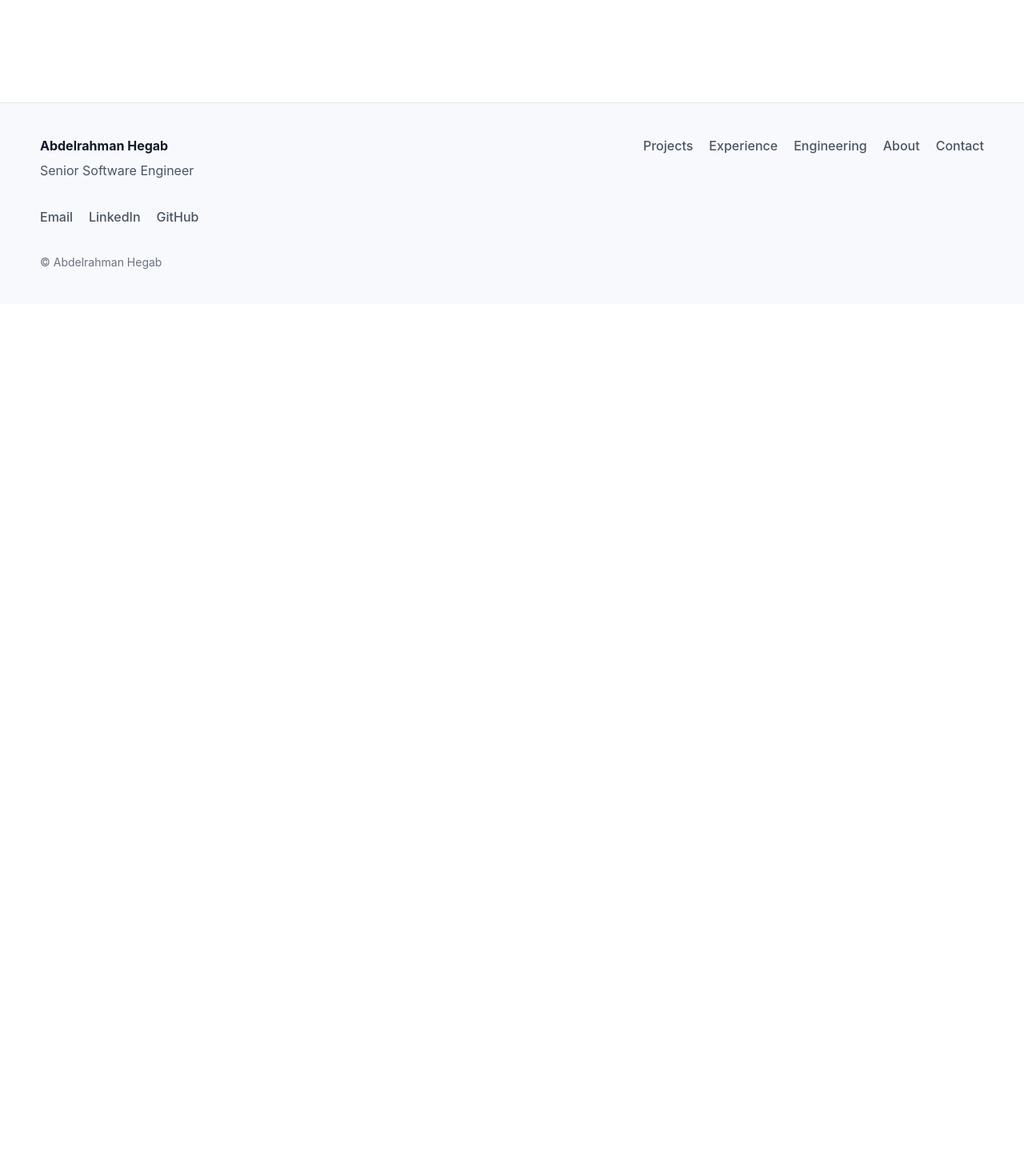
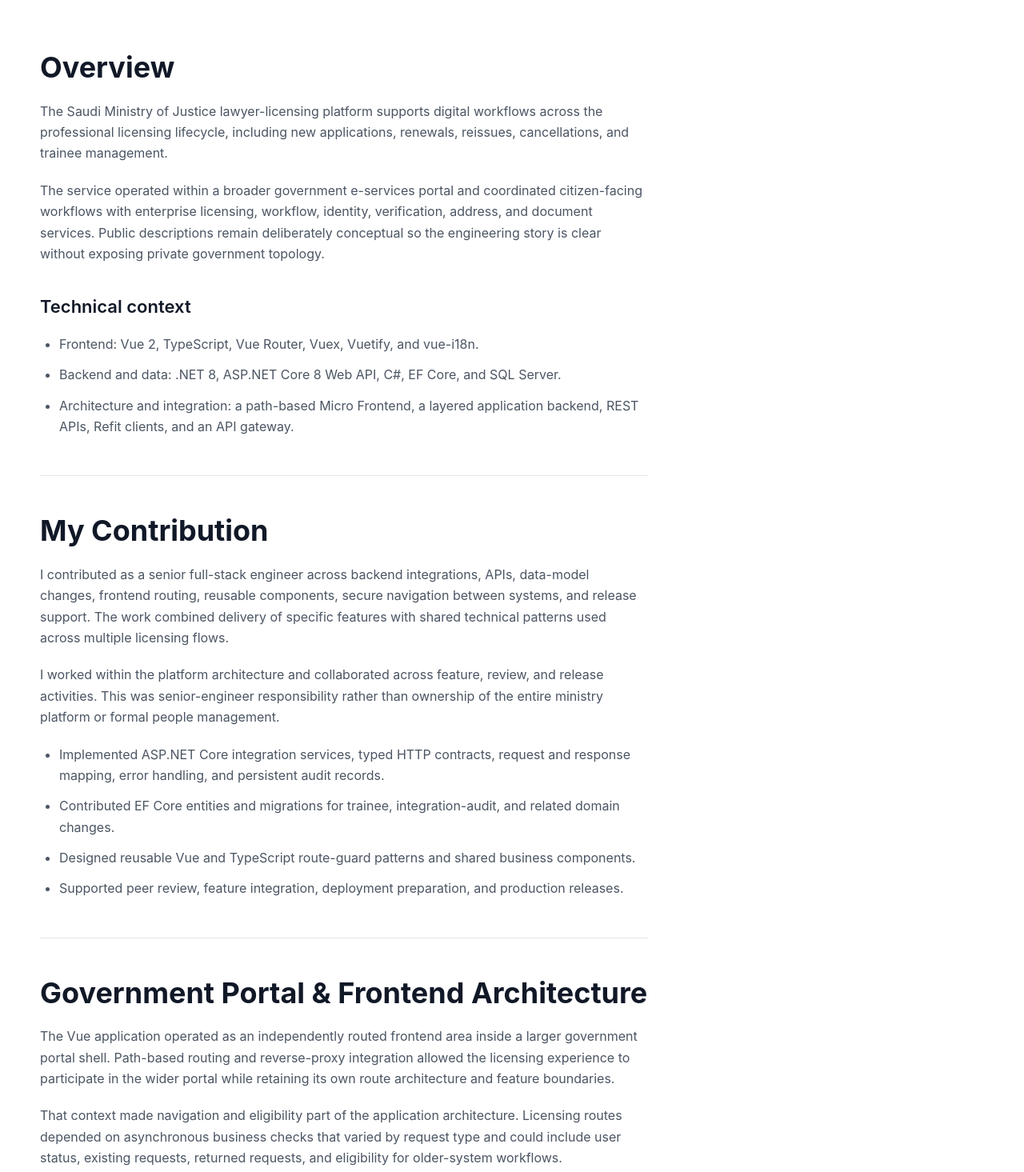
Before and after one commit to abdelrahman-nasser/abdelrahman-portfolio, an Angular app: page /projects/moj-lawyer-licensing in a window 1280 px wide. Shown: the part 625-2090 px from the top of the page at 80% size. Before the commit the page ends 1005 px from the top, so only its background shows below. Built offline with nearby package versions, Linux system fonts and the light colour scheme.

Commit message:
feat: add MOJ lawyer licensing case study

```diff
--- a/src/app/content/index.ts
+++ b/src/app/content/index.ts
@@ -14,6 +14,7 @@ export { expertiseGroups } from './expertise.content';
 export { portfolioProfile } from './profile.content';
 export {
   findProjectCaseStudy,
+  mojLawyerLicensingCaseStudy,
   projectCaseStudies,
   uplandFileBoundCaseStudy,
 } from './project-case-studies';
--- a/src/app/content/project-case-studies/index.ts
+++ b/src/app/content/project-case-studies/index.ts
@@ -1,10 +1,13 @@
 import type { ProjectCaseStudy } from '../../models/project.models';
+import { mojLawyerLicensingCaseStudy } from './moj-lawyer-licensing.content';
 import { uplandFileBoundCaseStudy } from './upland-filebound.content';
 
+export { mojLawyerLicensingCaseStudy } from './moj-lawyer-licensing.content';
 export { uplandFileBoundCaseStudy } from './upland-filebound.content';
 
 export const projectCaseStudies = [
   uplandFileBoundCaseStudy,
+  mojLawyerLicensingCaseStudy,
 ] as const satisfies readonly ProjectCaseStudy[];
 
 export function findProjectCaseStudy(projectId: string): ProjectCaseStudy | undefined {
--- /dev/null
+++ b/src/app/content/project-case-studies/moj-lawyer-licensing.content.ts
@@ -0,0 +1,118 @@
+import type { ProjectCaseStudy } from '../../models/project.models';
+
+export const mojLawyerLicensingCaseStudy = {
+  projectId: 'moj-lawyer-licensing',
+  sections: [
+    {
+      id: 'overview',
+      title: 'Overview',
+      paragraphs: [
+        'The Saudi Ministry of Justice lawyer-licensing platform supports digital workflows across the professional licensing lifecycle, including new applications, renewals, reissues, cancellations, and trainee management.',
+        'The service operated within a broader government e-services portal and coordinated citizen-facing workflows with enterprise licensing, workflow, identity, verification, address, and document services. Public descriptions remain deliberately conceptual so the engineering story is clear without exposing private government topology.',
+      ],
+      subsections: [
+        {
+          title: 'Technical context',
+          bullets: [
+            'Frontend: Vue 2, TypeScript, Vue Router, Vuex, Vuetify, and vue-i18n.',
+            'Backend and data: .NET 8, ASP.NET Core 8 Web API, C#, EF Core, and SQL Server.',
+            'Architecture and integration: a path-based Micro Frontend, a layered application backend, REST APIs, Refit clients, and an API gateway.',
+          ],
+        },
+      ],
+    },
+    {
+      id: 'my-contribution',
+      title: 'My Contribution',
+      paragraphs: [
+        'I contributed as a senior full-stack engineer across backend integrations, APIs, data-model changes, frontend routing, reusable components, secure navigation between systems, and release support. The work combined delivery of specific features with shared technical patterns used across multiple licensing flows.',
+        'I worked within the platform architecture and collaborated across feature, review, and release activities. This was senior-engineer responsibility rather than ownership of the entire ministry platform or formal people management.',
+      ],
+      bullets: [
+        'Implemented ASP.NET Core integration services, typed HTTP contracts, request and response mapping, error handling, and persistent audit records.',
+        'Contributed EF Core entities and migrations for trainee, integration-audit, and related domain changes.',
+        'Designed reusable Vue and TypeScript route-guard patterns and shared business components.',
+        'Supported peer review, feature integration, deployment preparation, and production releases.',
+      ],
+    },
+    {
+      id: 'government-portal-and-frontend-architecture',
+      title: 'Government Portal & Frontend Architecture',
+      paragraphs: [
+        'The Vue application operated as an independently routed frontend area inside a larger government portal shell. Path-based routing and reverse-proxy integration allowed the licensing experience to participate in the wider portal while retaining its own route architecture and feature boundaries.',
+        'That context made navigation and eligibility part of the application architecture. Licensing routes depended on asynchronous business checks that varied by request type and could include user status, existing requests, returned requests, and eligibility for older-system workflows.',
+      ],
+      subsections: [
+        {
+          title: 'Composable eligibility guards',
+          paragraphs: [
+            'I designed reusable guard factories and composition utilities so routes could assemble the checks they needed without repeating complex conditional logic. This kept business-rule enforcement consistent as workflows evolved and gave asynchronous checks a predictable place in the routing layer.',
+          ],
+        },
+        {
+          title: 'Shared business components',
+          bullets: [
+            'A reusable consent checklist supported multiple request types and read-only previews.',
+            'A shared date component presented Hijri and Gregorian dates consistently.',
+            'Academic qualifications, dialogs, constants, and multi-section organization data were moved toward shared patterns where responsibilities genuinely overlapped.',
+          ],
+        },
+      ],
+    },
+    {
+      id: 'backend-and-enterprise-integrations',
+      title: 'Backend & Enterprise Integrations',
+      paragraphs: [
+        'One of my main contributions was the integration layer between the application and an enterprise licensing backend. The work covered typed Refit clients, application services, contract mapping, licensing lifecycle operations, date-format coordination, and controlled API failure behavior.',
+        'The integration was designed for operability as well as connectivity. Correlation identifiers and a persistent audit trail made outbound calls traceable across success and failure paths, supporting production diagnosis without exposing technical details to end users.',
+      ],
+      subsections: [
+        {
+          title: 'Integration auditability',
+          bullets: [
+            'Captured operational request and response context, status, timing, correlation identifiers, and error information.',
+            'Persisted audit records even when an external call failed so support work retained a useful diagnostic trail.',
+            'Kept external contracts typed and mapping responsibilities explicit across application and integration boundaries.',
+          ],
+        },
+        {
+          title: 'Data and domain work',
+          paragraphs: [
+            "I contributed EF Core entities, specification-based queries, no-tracking reads, model changes, and several targeted migrations. The work included trainee lifecycle data and integration audit persistence without implying authorship of the platform's complete data model.",
+          ],
+        },
+      ],
+    },
+    {
+      id: 'secure-cross-system-navigation',
+      title: 'Secure Cross-System Navigation',
+      paragraphs: [
+        'The modern licensing experience still needed to move users into an older ministry system for selected workflows. Passing raw request identifiers through redirect URLs would have created an avoidable manipulation risk at a system boundary.',
+        'I contributed a purpose-scoped encrypted-token flow spanning a backend encryption endpoint, frontend service integration, URL-safe token handling, and redirect coordination. The design protected identifiers while preserving the navigation context required to continue the user journey across systems.',
+        'The public description intentionally omits endpoint paths, token formats, key storage, internal URLs, and authentication topology.',
+      ],
+    },
+    {
+      id: 'release-and-production-support',
+      title: 'Release & Production Support',
+      paragraphs: [
+        'Integration-heavy delivery continued beyond feature implementation. I participated in peer review, feature and bug-fix merges, failed-build fixes, deployment preparation, and production release activity across backend, frontend, integration, and shared-code areas.',
+        'This work reinforced the need for consistent contracts, useful failure information, and verification at system boundaries. Release participation is presented as collaborative senior-engineer responsibility, not as a formal leadership title.',
+      ],
+    },
+    {
+      id: 'what-this-work-demonstrates',
+      title: 'What This Work Demonstrates',
+      paragraphs: [
+        'The project demonstrates full-stack engineering in a regulated, integration-heavy environment where frontend architecture, backend contracts, security boundaries, data persistence, and production support had to work as one system.',
+      ],
+      bullets: [
+        'Integration engineering that treats typed contracts, auditability, error handling, and traceability as first-class concerns.',
+        'Frontend architecture that turns complex eligibility rules and recurring licensing behavior into reusable patterns.',
+        'Security awareness when navigation crosses the boundary between modern and legacy systems.',
+        'Pragmatic architecture: precise system boundaries and terminology without overstating platform ownership.',
+        'Collaborative delivery across implementation, review, release preparation, and production support.',
+      ],
+    },
+  ],
+} as const satisfies ProjectCaseStudy;
```
Also changed, not shown: 2 other files (tests, documents, lock files or other folders).
